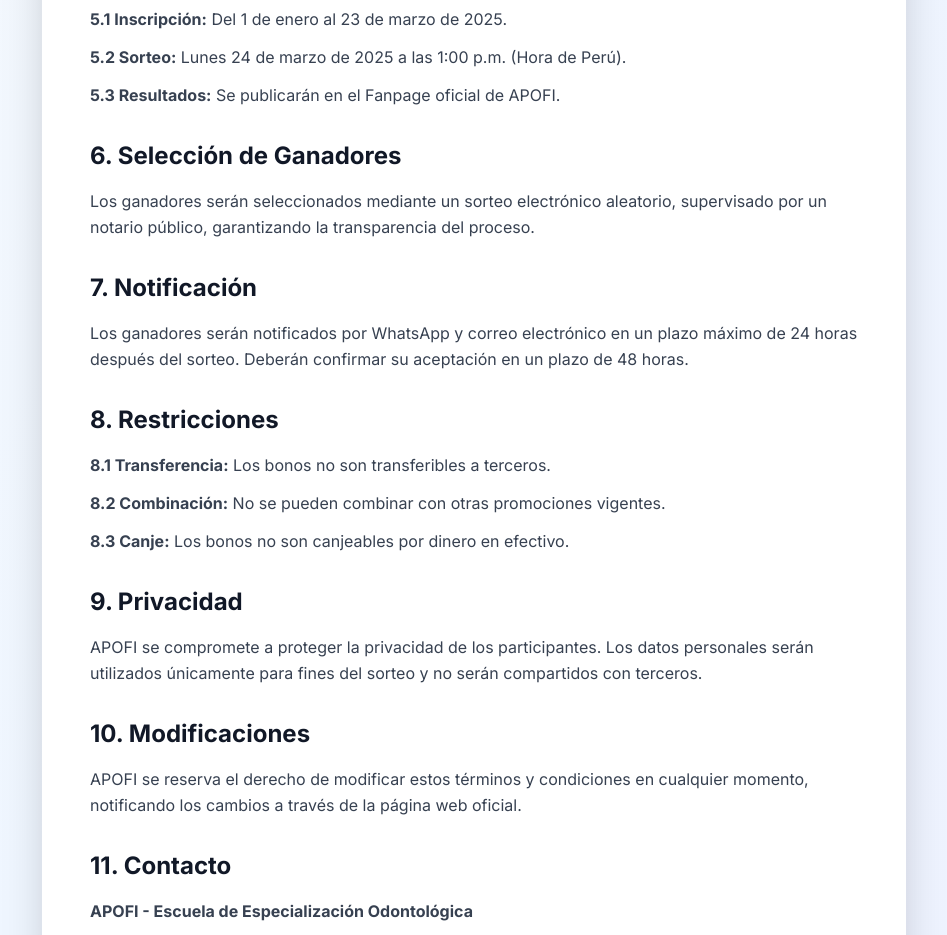
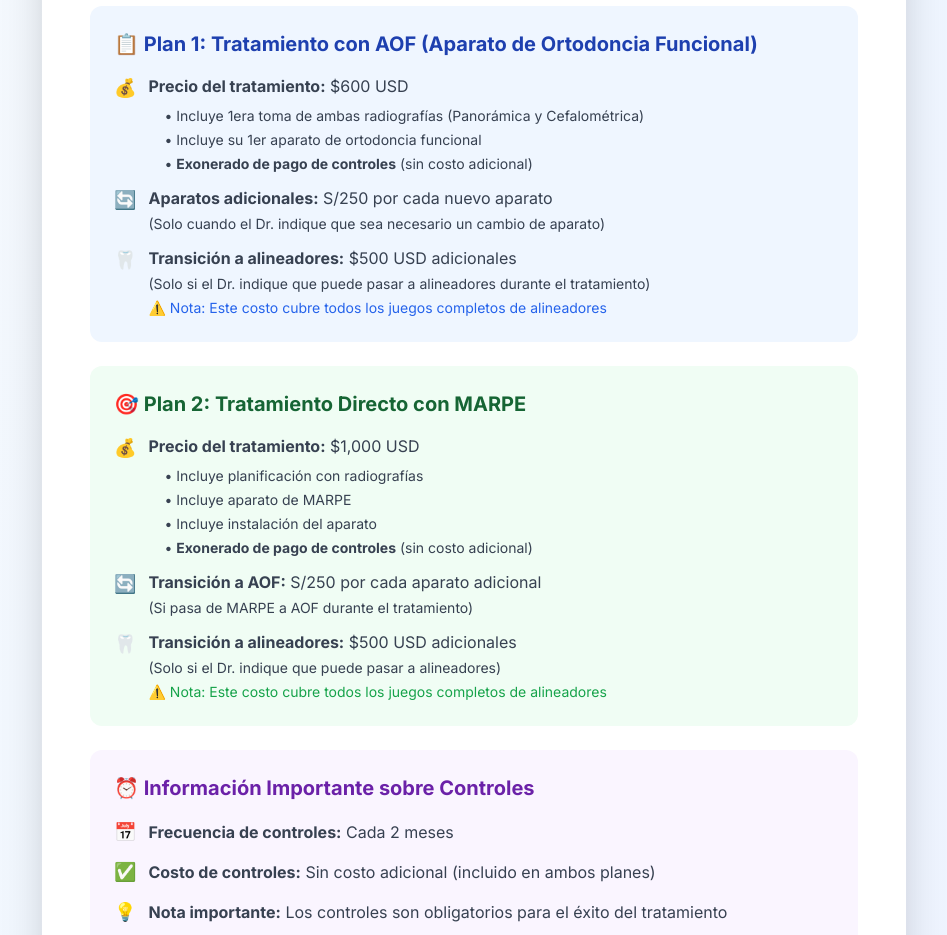
Before and after one commit to MAXILLARISProyectosYTI/apofi-landing-page, a Next.js app: page /terminos in a window 1280 px wide. Shown: the part 1080-2015 px from the top of the page, without its empty margins (166-1113 px from the left). Built offline with nearby package versions, Linux system fonts and the light colour scheme.

Commit message:
six commit

```diff
--- a/src/app/page.tsx
+++ b/src/app/page.tsx
@@ -160,8 +160,8 @@
             <div className="space-y-8 transform perspective-1000 smooth-3d">
                                         <div className="transform rotate-y-12 hover:rotate-y-0 gpu-accelerated">
                             <h1 className="text-5xl md:text-7xl font-bold text-slate-800 mb-6 leading-tight">
-                              <span className="block transform translate-z-20 gpu-accelerated animate-text-depth">En convenio con</span>
-                              <span className="block text-blue-700 transform translate-z-40 gpu-accelerated animate-text-depth" style={{ animationDelay: '0.5s' }}>MAXILLARIS</span>
+                              <span className="block text-blue-700 transform translate-z-40 gpu-accelerated animate-text-depth">MAXILLARIS</span>
+                              <span className="block transform translate-z-20 gpu-accelerated animate-text-depth" style={{ animationDelay: '0.5s' }}>en convenio con APOFI</span>
                             </h1>
                           </div>
 
@@ -240,7 +240,7 @@
                               <div className="flex items-center justify-center lg:justify-start gap-4 text-white/80">
                   <div className="flex items-center gap-2">
                     <span className="text-blue-300 text-2xl">⏰</span>
-                    <span className="text-sm">Solo hasta el 24 de marzo de 2025</span>
+                    <span className="text-sm">Solo hasta el 25 de agosto de 2025</span>
                   </div>
                 </div>
             </div>
@@ -618,9 +618,9 @@
                     <div className="space-y-4">
                       {[
                         '85% de descuento en tu tratamiento',
-                        'Aparato incluido (no lo pagas)',
+                        '1er Aparato incluido (no lo pagas)',
                         'Controles incluidos',
-                        'Válido por 6 meses',
+                        'Válido hasta el día del sorteo',
                         'Consulta de evaluación incluida',
                         'Sin restricciones ocultas',
                         'No transferible a familiares'
@@ -659,8 +659,8 @@
                     <h4 className="text-xl font-bold mb-3">⏰ Tiempo Limitado</h4>
                     <div className="grid grid-cols-3 gap-2 text-center">
                       <div className="bg-white/20 rounded-lg p-3">
-                        <div className="text-2xl font-bold">24</div>
-                        <div className="text-sm">Marzo</div>
+                        <div className="text-2xl font-bold">25</div>
+                        <div className="text-sm">Agosto</div>
                       </div>
                       <div className="bg-white/20 rounded-lg p-3">
                         <div className="text-2xl font-bold">1:00</div>
@@ -717,7 +717,9 @@
             <div className="space-y-4">
               <h4 className="text-xl font-semibold text-white mb-4">Contacto</h4>
               <div className="space-y-2 text-gray-300">
-                <p>📞 +51 1 234 5678</p>
+                <a href="https://wa.me/51940225052" target="_blank" rel="noopener noreferrer" className="block hover:text-green-400 transition-colors">
+                  📞 +51 940 225 052
+                </a>
                 <p>📧 info@apofi.com</p>
                 <p>📍 Lima, Perú</p>
               </div>
@@ -725,15 +727,42 @@
 
             <div className="space-y-4">
               <h4 className="text-xl font-semibold text-white mb-4">Redes Sociales</h4>
-              <div className="flex justify-center gap-4">
-                <a href="#" className="w-12 h-12 bg-blue-600 rounded-full flex items-center justify-center hover:bg-blue-700 transition-all duration-300 transform hover:scale-110">
+              <div className="grid grid-cols-2 gap-3">
+                <a
+                  href="https://www.facebook.com/profile.php?id=61575793183444"
+                  target="_blank"
+                  rel="noopener noreferrer"
+                  className="flex items-center gap-2 text-gray-300 hover:text-blue-400 transition-colors group"
+                >
                   <span className="text-xl">📘</span>
+                  <span className="text-sm group-hover:text-blue-400">Facebook</span>
                 </a>
-                <a href="#" className="w-12 h-12 bg-gradient-to-r from-purple-500 to-pink-500 rounded-full flex items-center justify-center hover:from-purple-600 hover:to-pink-600 transition-all duration-300 transform hover:scale-110">
+                <a
+                  href="https://www.instagram.com/apofi.lima"
+                  target="_blank"
+                  rel="noopener noreferrer"
+                  className="flex items-center gap-2 text-gray-300 hover:text-pink-400 transition-colors group"
+                >
                   <span className="text-xl">📷</span>
+                  <span className="text-sm group-hover:text-pink-400">@apofi.lima</span>
                 </a>
-                <a href="#" className="w-12 h-12 bg-green-500 rounded-full flex items-center justify-center hover:bg-green-600 transition-all duration-300 transform hover:scale-110">
+                <a
+                  href="https://www.tiktok.com/@apofi.lima"
+                  target="_blank"
+                  rel="noopener noreferrer"
+                  className="flex items-center gap-2 text-gray-300 hover:text-cyan-400 transition-colors group"
+                >
+                  <span className="text-xl">🎵</span>
+                  <span className="text-sm group-hover:text-cyan-400">@apofi.lima</span>
+                </a>
+                <a
+                  href="https://wa.me/51940225052"
+                  target="_blank"
+                  rel="noopener noreferrer"
+                  className="flex items-center gap-2 text-gray-300 hover:text-green-400 transition-colors group"
+                >
                   <span className="text-xl">💬</span>
+                  <span className="text-sm group-hover:text-green-400">WhatsApp</span>
                 </a>
               </div>
             </div>
@@ -783,7 +812,7 @@
 
               <div className="flex items-center justify-center gap-3 text-blue-300 text-lg">
                 <span className="text-2xl">💬</span>
-                <span>WhatsApp: +51 1 234 5678</span>
+                <span>WhatsApp: +51 940 225 052</span>
               </div>
 
               {/* Elementos decorativos flotantes */}
--- a/src/app/terminos/page.tsx
+++ b/src/app/terminos/page.tsx
@@ -79,35 +79,135 @@
               <h2 className="text-2xl font-bold text-gray-900 mb-4">4. Premios</h2>
               <div className="space-y-3">
                 <p className="leading-relaxed">
-                  <strong>4.1 Cantidad:</strong> Se sortearán 3 bonos de S/ 3,500 cada uno.
+                  <strong>4.1 Cantidad:</strong> Se sortearán 5 bonos con 85% de descuento en tratamientos odontológicos.
                 </p>
                 <p className="leading-relaxed">
-                  <strong>4.2 Aplicación:</strong> Los bonos son aplicables a cualquier programa de especialización
-                  ofrecido por APOFI.
+                  <strong>4.2 Aplicación:</strong> Los bonos son aplicables a tratamientos de ortodoncia funcional
+                  ofrecidos por APOFI en convenio con Clínica Maxillaris.
                 </p>
                 <p className="leading-relaxed">
-                  <strong>4.3 Validez:</strong> Los bonos tienen una validez de 6 meses desde la fecha de emisión.
+                  <strong>4.3 Validez:</strong> Los bonos tienen una validez de 6 meses desde la fecha de inscripción en el sorteo.
                 </p>
               </div>
             </section>
 
             <section>
-              <h2 className="text-2xl font-bold text-gray-900 mb-4">5. Fechas Importantes</h2>
+              <h2 className="text-2xl font-bold text-gray-900 mb-4">5. Planes de Tratamiento y Precios</h2>
+
+              <div className="bg-blue-50 rounded-xl p-6 mb-6">
+                <h3 className="text-xl font-bold text-blue-800 mb-4">📋 Plan 1: Tratamiento con AOF (Aparato de Ortodoncia Funcional)</h3>
+                <div className="space-y-3 text-gray-700">
+                  <div className="flex items-start gap-3">
+                    <span className="text-blue-600 text-lg">💰</span>
+                    <div>
+                      <strong>Precio del tratamiento:</strong> $600 USD
+                      <ul className="mt-2 ml-4 space-y-1 text-sm">
+                        <li>• Incluye 1era toma de ambas radiografías (Panorámica y Cefalométrica)</li>
+                        <li>• Incluye su 1er aparato de ortodoncia funcional</li>
+                        <li>• <strong>Exonerado de pago de controles</strong> (sin costo adicional)</li>
+                      </ul>
+                    </div>
+                  </div>
+
+                  <div className="flex items-start gap-3">
+                    <span className="text-blue-600 text-lg">🔄</span>
+                    <div>
+                      <strong>Aparatos adicionales:</strong> S/250 por cada nuevo aparato
+                      <p className="text-sm mt-1">(Solo cuando el Dr. indique que sea necesario un cambio de aparato)</p>
+                    </div>
+                  </div>
+
+                  <div className="flex items-start gap-3">
+                    <span className="text-blue-600 text-lg">🦷</span>
+                    <div>
+                      <strong>Transición a alineadores:</strong> $500 USD adicionales
+                      <p className="text-sm mt-1">(Solo si el Dr. indique que puede pasar a alineadores durante el tratamiento)</p>
+                      <p className="text-sm mt-1 text-blue-600">⚠️ Nota: Este costo cubre todos los juegos completos de alineadores</p>
+                    </div>
+                  </div>
+                </div>
+              </div>
+
+              <div className="bg-green-50 rounded-xl p-6 mb-6">
+                <h3 className="text-xl font-bold text-green-800 mb-4">🎯 Plan 2: Tratamiento Directo con MARPE</h3>
+                <div className="space-y-3 text-gray-700">
+                  <div className="flex items-start gap-3">
+                    <span className="text-green-600 text-lg">💰</span>
+                    <div>
+                      <strong>Precio del tratamiento:</strong> $1,000 USD
+                      <ul className="mt-2 ml-4 space-y-1 text-sm">
+                        <li>• Incluye planificación con radiografías</li>
+                        <li>• Incluye aparato de MARPE</li>
+                        <li>• Incluye instalación del aparato</li>
+                        <li>• <strong>Exonerado de pago de controles</strong> (sin costo adicional)</li>
+                      </ul>
+                    </div>
+                  </div>
+
+                  <div className="flex items-start gap-3">
+                    <span className="text-green-600 text-lg">🔄</span>
+                    <div>
+                      <strong>Transición a AOF:</strong> S/250 por cada aparato adicional
+                      <p className="text-sm mt-1">(Si pasa de MARPE a AOF durante el tratamiento)</p>
+                    </div>
+                  </div>
+
+                  <div className="flex items-start gap-3">
+                    <span className="text-green-600 text-lg">🦷</span>
+                    <div>
+                      <strong>Transición a alineadores:</strong> $500 USD adicionales
+                      <p className="text-sm mt-1">(Solo si el Dr. indique que puede pasar a alineadores)</p>
+                      <p className="text-sm mt-1 text-green-600">⚠️ Nota: Este costo cubre todos los juegos completos de alineadores</p>
+                    </div>
+                  </div>
+                </div>
+              </div>
+
+              <div className="bg-purple-50 rounded-xl p-6">
+                <h3 className="text-xl font-bold text-purple-800 mb-4">⏰ Información Importante sobre Controles</h3>
+                <div className="space-y-3 text-gray-700">
+                  <div className="flex items-center gap-3">
+                    <span className="text-purple-600 text-lg">📅</span>
+                    <div>
+                      <strong>Frecuencia de controles:</strong> Cada 2 meses
+                    </div>
+                  </div>
+                  <div className="flex items-center gap-3">
+                    <span className="text-purple-600 text-lg">✅</span>
+                    <div>
+                      <strong>Costo de controles:</strong> Sin costo adicional (incluido en ambos planes)
+                    </div>
+                  </div>
+                  <div className="flex items-center gap-3">
+                    <span className="text-purple-600 text-lg">💡</span>
+                    <div>
+                      <strong>Nota importante:</strong> Los controles son obligatorios para el éxito del tratamiento
+                    </div>
+                  </div>
+                </div>
+              </div>
+            </section>
+
+            <section>
+              <h2 className="text-2xl font-bold text-gray-900 mb-4">6. Fechas Importantes</h2>
               <div className="space-y-3">
                 <p className="leading-relaxed">
-                  <strong>5.1 Inscripción:</strong> Del 1 de enero al 23 de marzo de 2025.
+                  <strong>6.1 Inscripción:</strong> Desde el momento de registro hasta el 25 de agosto de 2025.
                 </p>
                 <p className="leading-relaxed">
-                  <strong>5.2 Sorteo:</strong> Lunes 24 de marzo de 2025 a las 1:00 p.m. (Hora de Perú).
+                  <strong>6.2 Sorteo:</strong> Domingo 25 de agosto de 2025 a las 1:00 p.m. (Hora de Perú).
                 </p>
                 <p className="leading-relaxed">
-                  <strong>5.3 Resultados:</strong> Se publicarán en el Fanpage oficial de APOFI.
+                  <strong>6.3 Resultados:</strong> Se publicarán en el Fanpage oficial de APOFI.
+                </p>
+                <p className="leading-relaxed">
+                  <strong>6.4 Inicio del beneficio:</strong> El descuento aplica desde el día de inscripción en el sorteo.
                 </p>
               </div>
             </section>
 
             <section>
-              <h2 className="text-2xl font-bold text-gray-900 mb-4">6. Selección de Ganadores</h2>
+              <h2 className="text-2xl font-bold text-gray-900 mb-4">7. Selección de Ganadores</h2>
               <p className="leading-relaxed">
                 Los ganadores serán seleccionados mediante un sorteo electrónico aleatorio,
                 supervisado por un notario público, garantizando la transparencia del proceso.
@@ -115,7 +215,7 @@
             </section>
 
             <section>
-              <h2 className="text-2xl font-bold text-gray-900 mb-4">7. Notificación</h2>
+              <h2 className="text-2xl font-bold text-gray-900 mb-4">8. Notificación</h2>
               <p className="leading-relaxed">
                 Los ganadores serán notificados por WhatsApp y correo electrónico en un plazo máximo
                 de 24 horas después del sorteo. Deberán confirmar su aceptación en un plazo de 48 horas.
@@ -123,7 +223,7 @@
             </section>
 
             <section>
-              <h2 className="text-2xl font-bold text-gray-900 mb-4">8. Restricciones</h2>
+              <h2 className="text-2xl font-bold text-gray-900 mb-4">9. Restricciones</h2>
               <div className="space-y-3">
                 <p className="leading-relaxed">
                   <strong>8.1 Transferencia:</strong> Los bonos no son transferibles a terceros.
@@ -138,7 +238,7 @@
             </section>
 
             <section>
-              <h2 className="text-2xl font-bold text-gray-900 mb-4">9. Privacidad</h2>
+              <h2 className="text-2xl font-bold text-gray-900 mb-4">10. Privacidad</h2>
               <p className="leading-relaxed">
                 APOFI se compromete a proteger la privacidad de los participantes. Los datos personales
                 serán utilizados únicamente para fines del sorteo y no serán compartidos con terceros.
@@ -146,7 +246,7 @@
             </section>
 
             <section>
-              <h2 className="text-2xl font-bold text-gray-900 mb-4">10. Modificaciones</h2>
+              <h2 className="text-2xl font-bold text-gray-900 mb-4">11. Modificaciones</h2>
               <p className="leading-relaxed">
                 APOFI se reserva el derecho de modificar estos términos y condiciones en cualquier momento,
                 notificando los cambios a través de la página web oficial.
@@ -154,12 +254,12 @@
             </section>
 
             <section>
-              <h2 className="text-2xl font-bold text-gray-900 mb-4">11. Contacto</h2>
+              <h2 className="text-2xl font-bold text-gray-900 mb-4">12. Contacto</h2>
               <div className="space-y-2">
                 <p className="leading-relaxed">
                   <strong>APOFI - Escuela de Especialización Odontológica</strong>
                 </p>
-                <p className="leading-relaxed">📞 +51 1 234 5678</p>
+                <p className="leading-relaxed">📞 +51 940 225 052</p>
                 <p className="leading-relaxed">📧 info@apofi.com</p>
                 <p className="leading-relaxed">📍 Lima, Perú</p>
               </div>
```
